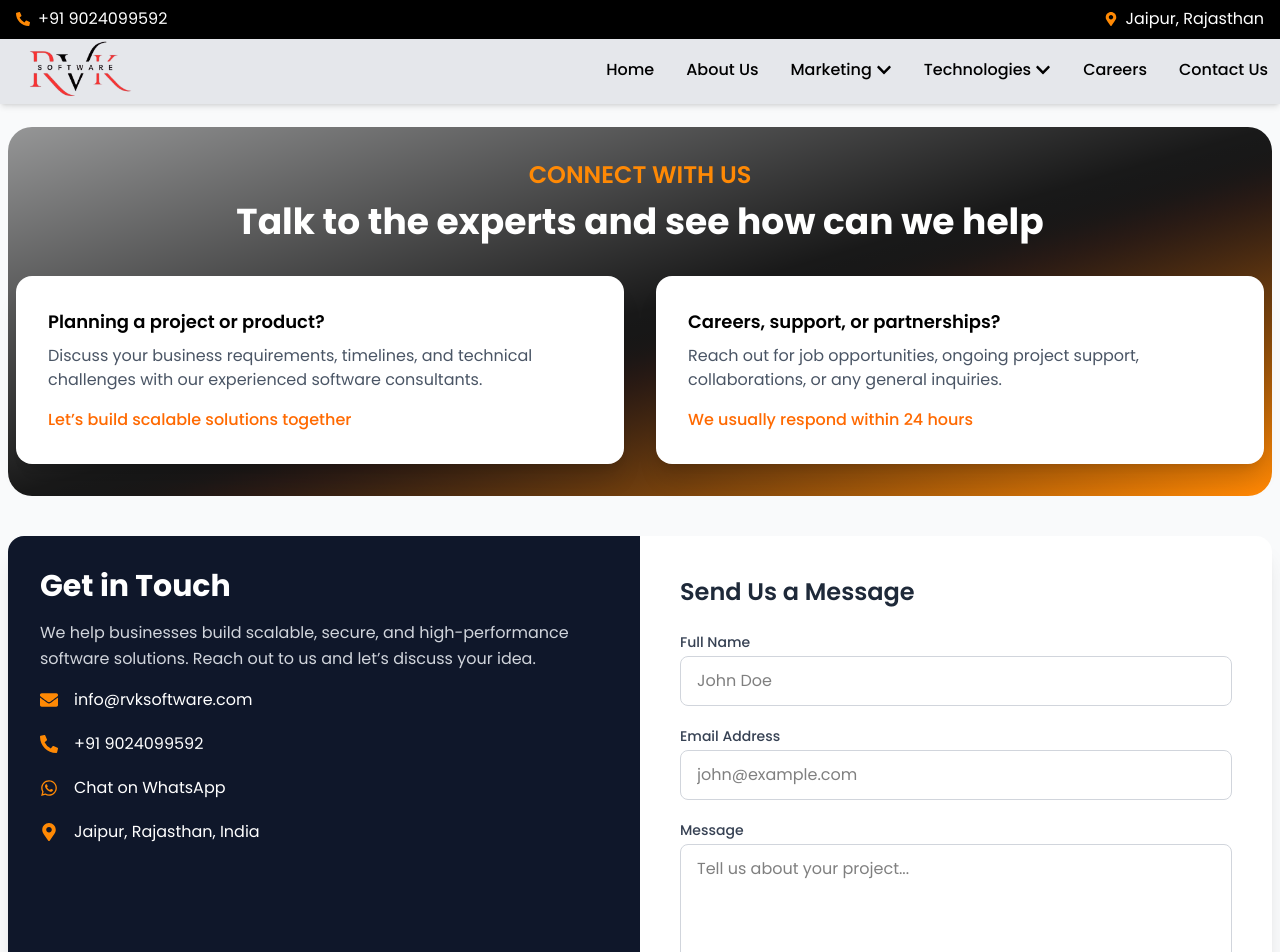
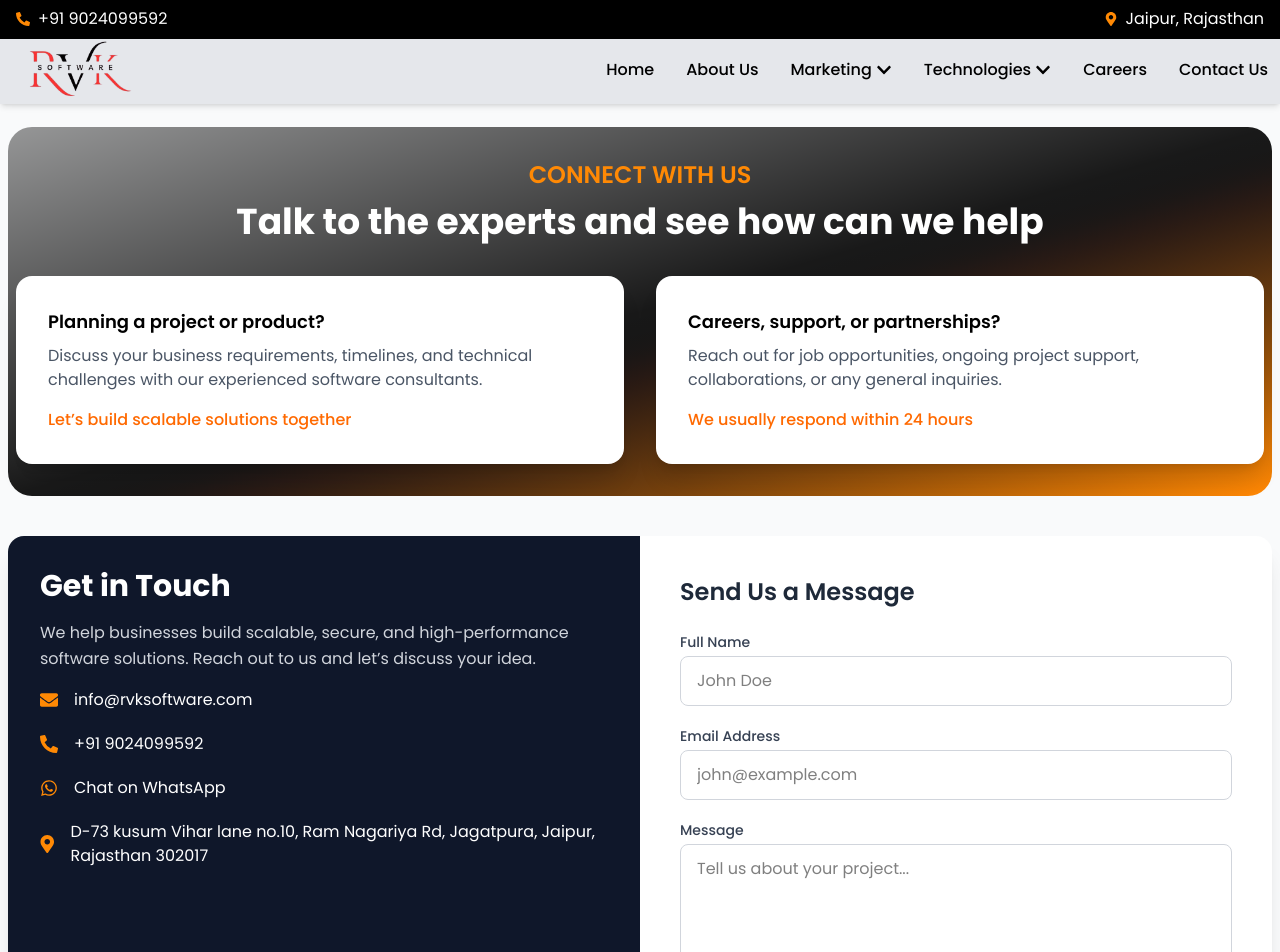
Before and after one commit to RVK-Software/Priti, a React (Vite) app: page /contact in a window 1280 px wide. Shown: the top 952 px of the page. Built offline with nearby package versions, Linux system fonts and the light colour scheme.

Commit message:
Adress updated

```diff
--- a/package.json
+++ b/package.json
@@ -11,9 +11,12 @@
   },
   "dependencies": {
     "@tailwindcss/vite": "^4.1.18",
+    "axios": "^1.13.2",
+    "dotenv": "^17.2.3",
     "lucide-react": "^0.562.0",
     "react": "^19.2.0",
     "react-dom": "^19.2.0",
+    "react-hook-form": "^7.69.0",
     "react-icons": "^5.5.0",
     "react-router-dom": "^7.11.0"
   },
--- a/src/components/ContactUs.jsx
+++ b/src/components/ContactUs.jsx
@@ -51,7 +51,7 @@ const ContactSection = () => {
             {/* LOCATION */}
             <div className="flex items-center gap-4">
               <FaMapMarkerAlt className="text-lg text-orange-400" />
-              <span>Jaipur, Rajasthan, India</span>
+              <span>D-73 kusum Vihar lane no.10, Ram Nagariya Rd, Jagatpura, Jaipur, Rajasthan 302017</span>
             </div>
           </div>
         </div>
```
Also changed, not shown: 1 other file (tests, documents, lock files or other folders).
